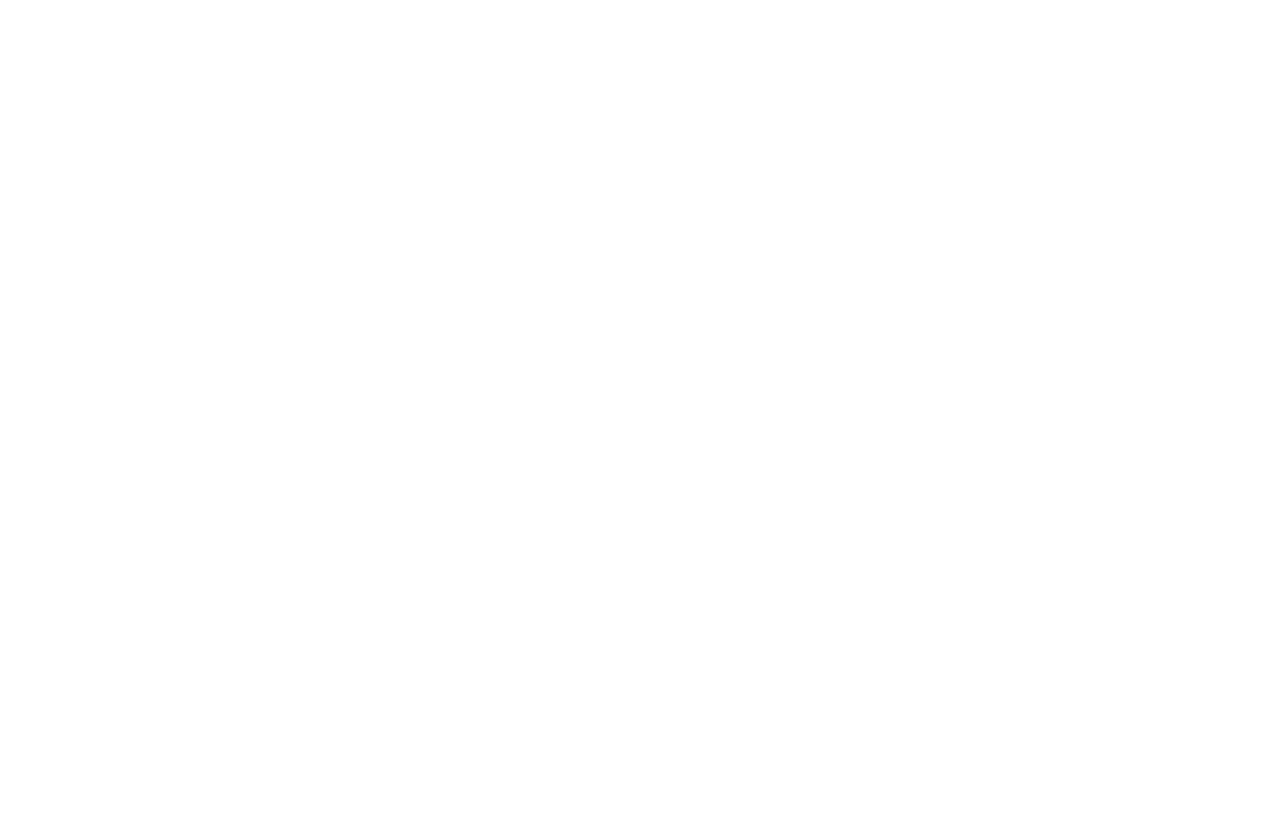
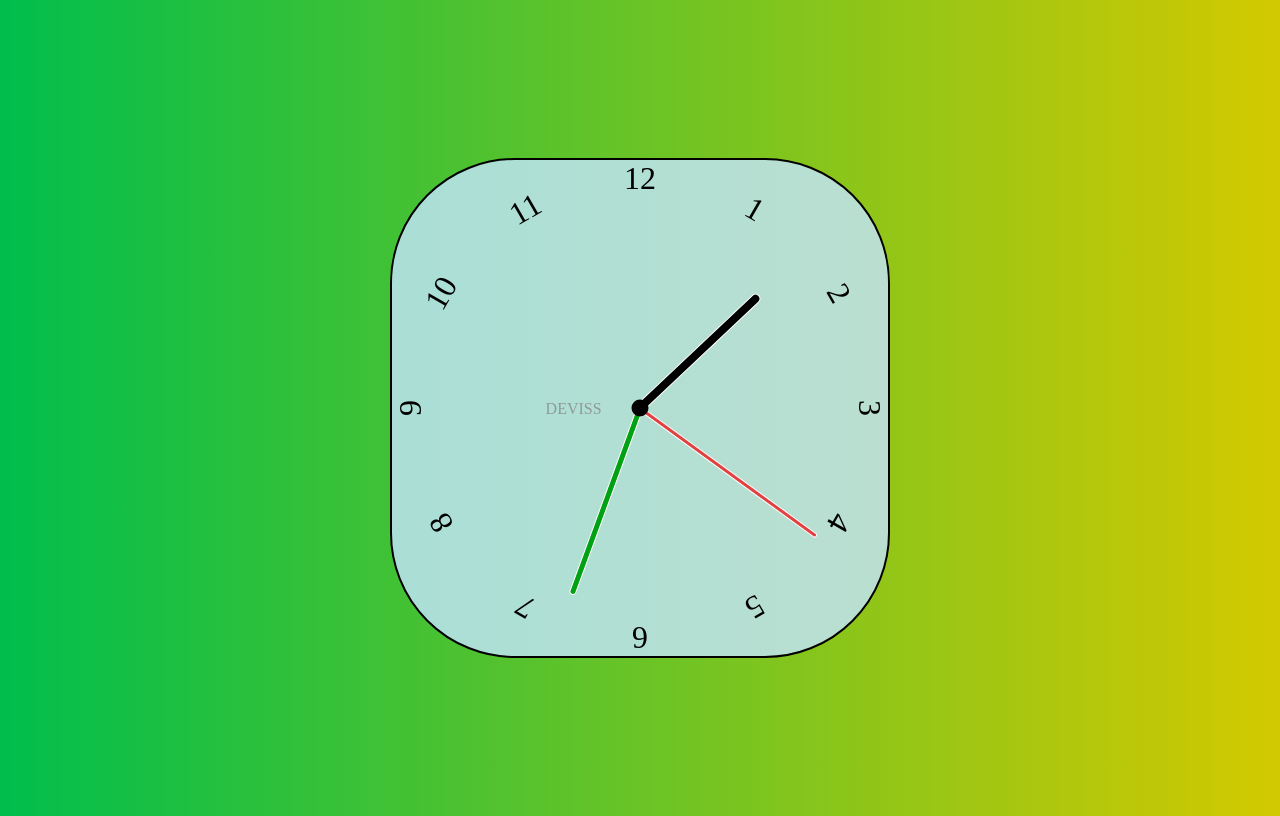
Before and after one commit to ICDEIS/JS-Practise, a plain HTML site: page Clock-App/clock.html in a window 1280 px wide. Drawn offline with Linux system fonts and the light colour scheme.

Commit message:
clock is finishid

```diff
--- a/Clock-App/clock.css
+++ b/Clock-App/clock.css
@@ -0,0 +1,89 @@
+*, *::before, *::after {
+   box-sizing: border-box;
+   font-family: 'Microsoft Sans Serif' gotham;
+}
+body {
+   background: linear-gradient(to left, rgb(211, 201, 0), rgb(0, 190, 76));
+   display: flex;
+   min-height: 100vh;
+   justify-content: center;
+   align-items: center;
+   overflow: hidden;
+}
+.ds {
+   position: absolute;
+   top: 50%;
+   right: 53%;
+   font-family: copperplate;
+   font-weight: 100;
+   color: rgba(136, 136, 136, 0.8);
+}
+.cona-clock {
+   width: 500px;
+   height: 500px;
+   background-color: rgba(197, 231, 255, .8);
+   border-radius: 25%;
+   border: 2px solid rgb(0, 0, 0);
+   position: relative;
+}
+.cona-clock .number {
+   --rotation: 0;
+   position: absolute;
+   width: 100%;
+   height: 100%;
+   text-align: center;
+   transform: rotate(var(--rotation));
+   font-size: 2rem;
+}
+.cona-clock .number1 { --rotation: 30deg; }
+.cona-clock .number2 { --rotation: 60deg; }
+.cona-clock .number3 { --rotation: 90deg; }
+.cona-clock .number4 { --rotation: 120deg; }
+.cona-clock .number5 { --rotation: 150deg; }
+.cona-clock .number6 { --rotation: 180deg; }
+.cona-clock .number7 { --rotation: 210deg; }
+.cona-clock .number8 { --rotation: 240deg; }
+.cona-clock .number9 { --rotation: 270deg; }
+.cona-clock .number10 { --rotation: 300deg; }
+.cona-clock .number11 { --rotation: 330deg; }
+
+.cona-clock::after {
+   content: '';
+   position: absolute;
+   right: 50%;
+   top: 50%;
+   background-color: black;
+   z-index: 27;
+   width: 17px;
+   height: 17px;
+   transform: translate(50%, -50%);
+   border-radius: 50%;
+}
+.cona-clock .arrow {
+   --rotation: 0;
+   background-color: black;
+   position: absolute;
+   bottom: 50%;
+   right: 50%;
+   transform: translateX(50%) rotate(calc(var(--rotation) * 1deg));
+   transform-origin: bottom;
+   border: .5px solid white;
+   border-top-left-radius: 10px;
+   border-top-right-radius: 10px;
+   z-index: 23;
+}
+.cona-clock .arrow.second {
+   width: 5px;
+   height: 44%;
+   background-color: rgb(226, 65, 65);
+}
+.cona-clock .arrow.minute {
+   width: 7px;
+   height: 40%;
+   background-color: rgb(0, 161, 19)
+}
+.cona-clock .arrow.hour {
+   width: 10px;
+   height: 33%;
+   background-color: rgb(0, 0, 0);
+}
--- a/Clock-App/clock.html
+++ b/Clock-App/clock.html
@@ -8,8 +8,24 @@
    <title>Clock App</title>
 </head>
 <body>
-
-
+   <div class="cona-clock">
+      <div class="arrow hour" date-hour-hand></div>
+      <div class="arrow minute" date-minute-hand></div>
+      <div class="arrow second" date-second-hand></div>
+      <div class="number number1">1</div>
+      <div class="number number2">2</div>
+      <div class="number number3">3</div>
+      <div class="number number4">4</div>
+      <div class="number number5">5</div>
+      <div class="number number6">6</div>
+      <div class="number number7">7</div>
+      <div class="number number8">8</div>
+      <div class="number number9">9</div>
+      <div class="number number10">10</div>
+      <div class="number number11">11</div>
+      <div class="number number12">12</div>
+   </div>
+   <div class="ds">DEVISS</div>
 
 <script src="./clock.js"></script>
 </body>
--- a/Clock-App/clock.js
+++ b/Clock-App/clock.js
@@ -0,0 +1,21 @@
+setInterval(setClock, 1000)
+
+const hourArrow = document.querySelector('[date-hour-hand]')
+const minuteArrow = document.querySelector('[date-minute-hand]')
+const secondArrow = document.querySelector('[date-second-hand]')
+
+function setClock() {
+   const now = new Date()
+   const realSecond = now.getSeconds() / 60
+   const realMinute = (realSecond + now.getMinutes()) / 60
+   const realHour = (realMinute + now.getHours()) / 12
+
+   makeRotate(secondArrow, realSecond)
+   makeRotate(minuteArrow, realMinute)
+   makeRotate(hourArrow, realHour)
+}
+
+function makeRotate(element, rotationRatio) {
+   element.style.setProperty('--rotation', rotationRatio * 360)
+}
+setClock()
```
